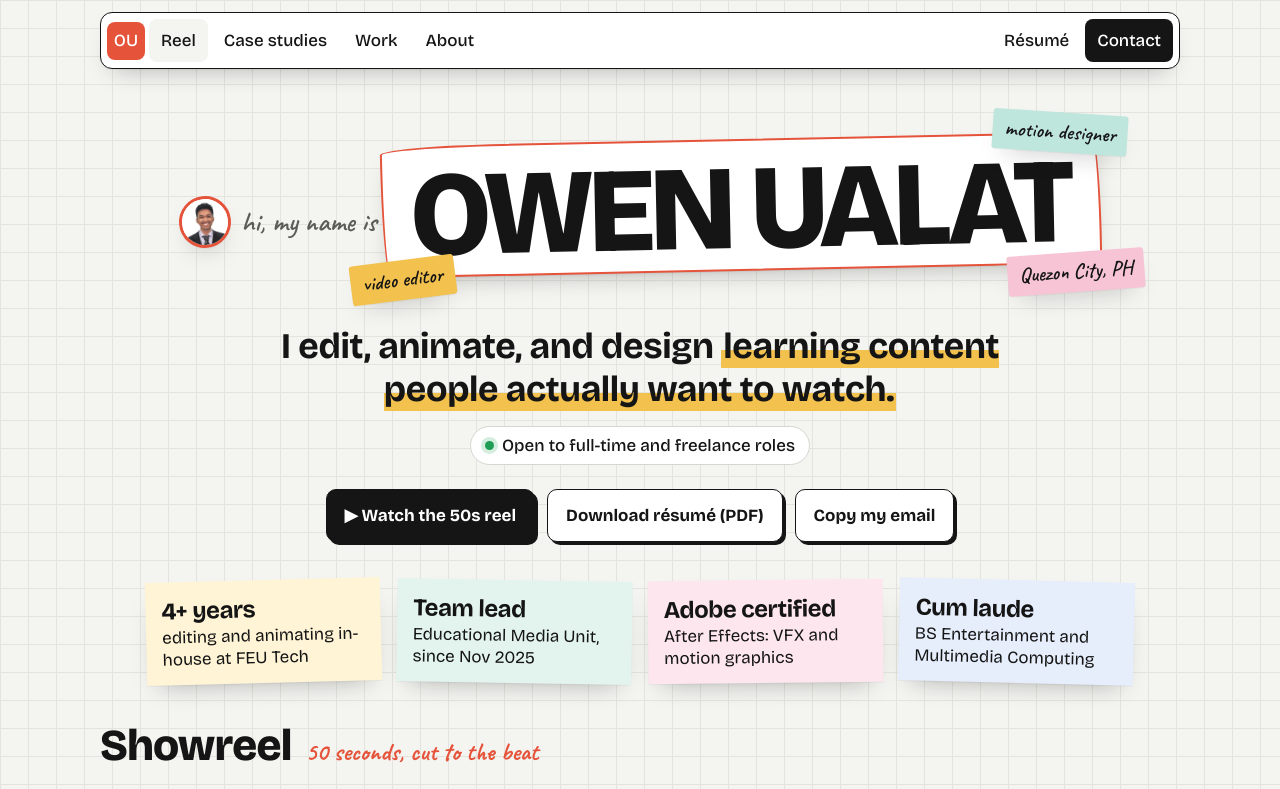
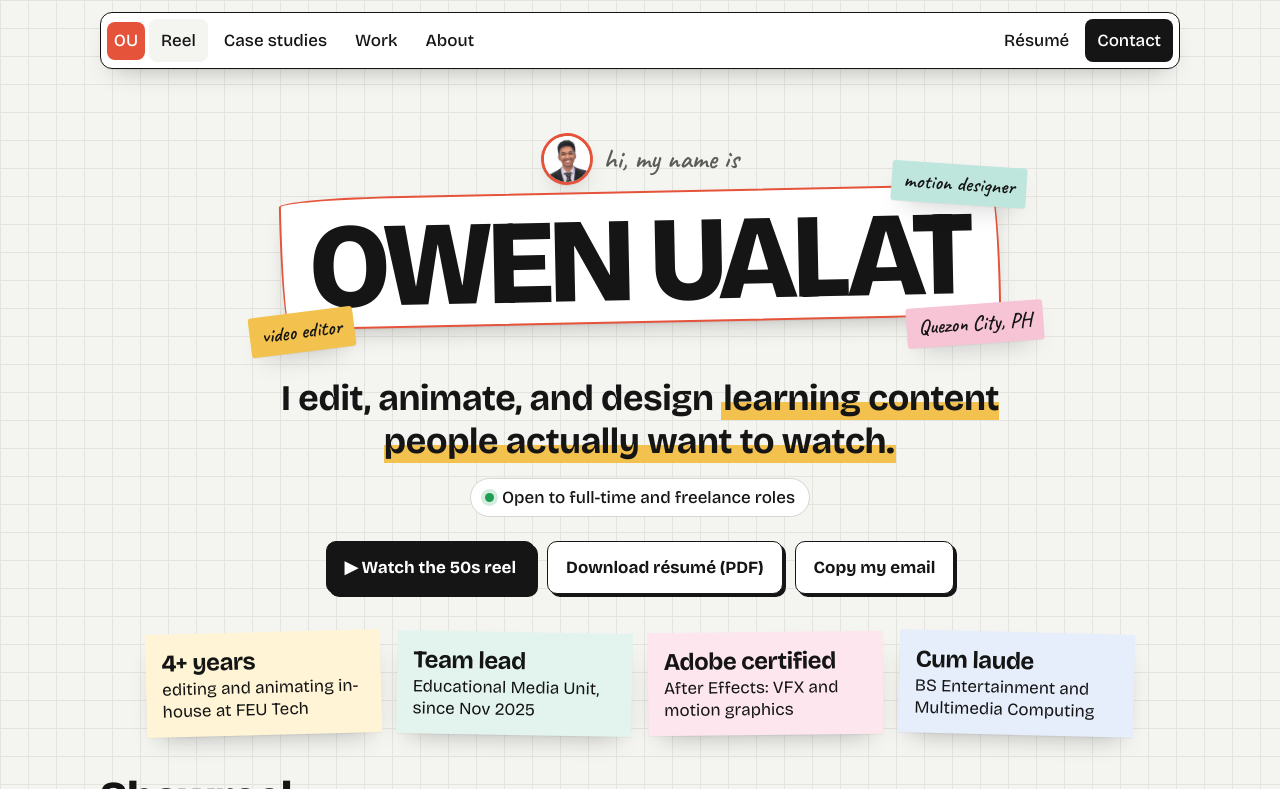
Before and after one commit to ualatowen11-lang/ualatowen11-lang.github.io, a plain HTML site: page index.html in a window 1280 px wide. Shown: the top 789 px of the page. Drawn offline with nearby package versions, Linux system fonts and the light colour scheme.

Commit message:
Keep the greeting line above the name box
Co-Authored-By: Claude Opus 5.5 <noreply@anthropic.com>

```diff
--- a/index.html
+++ b/index.html
@@ -54,7 +54,7 @@ nav{position:sticky;top:12px;z-index:50;margin:12px auto 0;max-width:1120px;padd
 
 /* hero */
 .hero{text-align:center;padding:64px 0 28px}
-.hero .hi{font-family:var(--hand);font-size:28px;color:var(--muted);margin:0;display:inline-flex;align-items:center;gap:10px}
+.hero .hi{font-family:var(--hand);font-size:28px;color:var(--muted);margin:0;display:flex;justify-content:center;align-items:center;gap:10px}
 .avatar{width:52px;height:52px;border-radius:50%;object-fit:cover;border:3px solid var(--tomato);box-shadow:var(--shadow);transform:rotate(-6deg)}
 @media(max-width:640px){.namebox{margin-top:16px}.n2{top:-30px}
   .hero .btns .btn{padding:10px 14px;font-size:15px}.hero .btns .btn.dark{flex-basis:100%;justify-content:center}}
```
